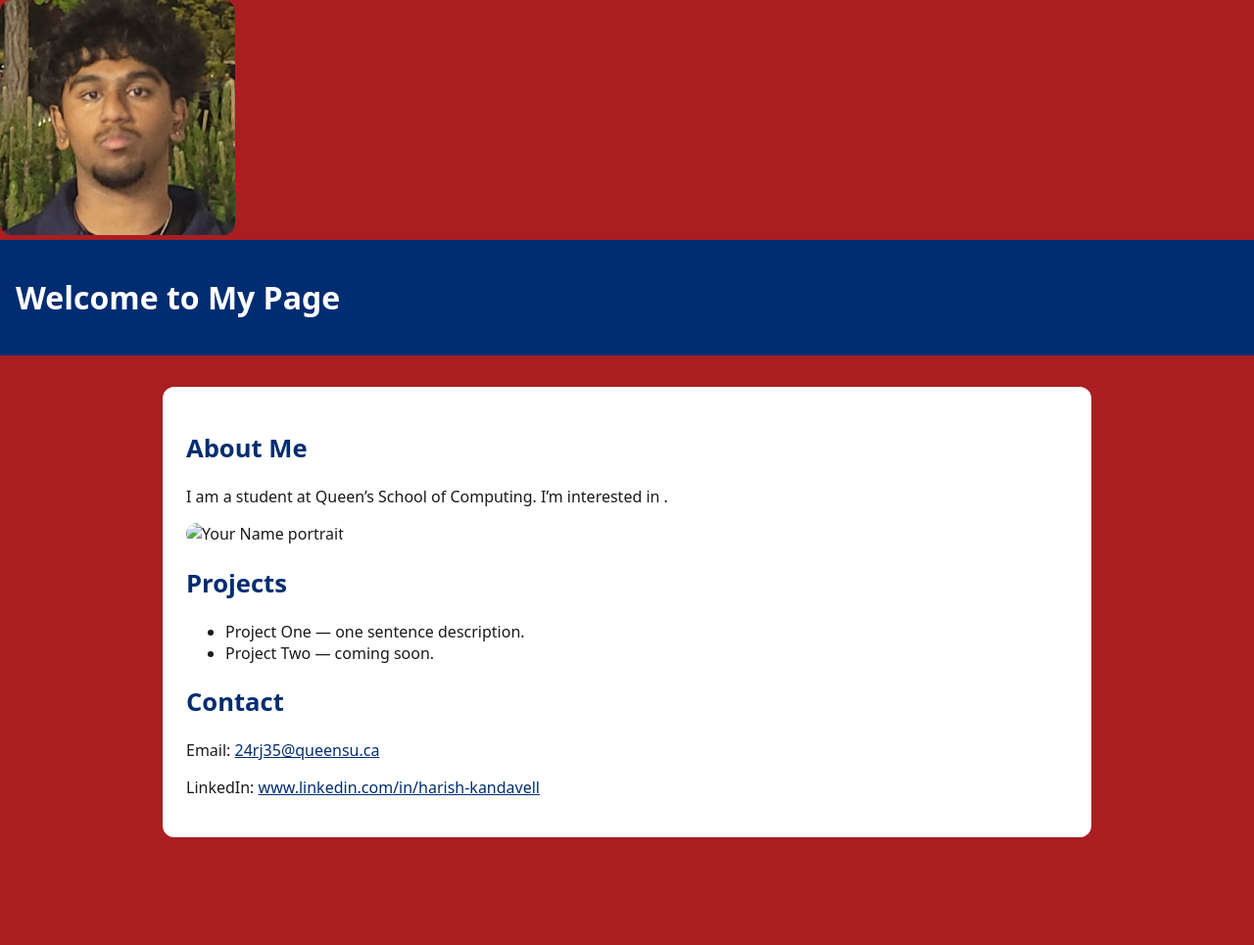
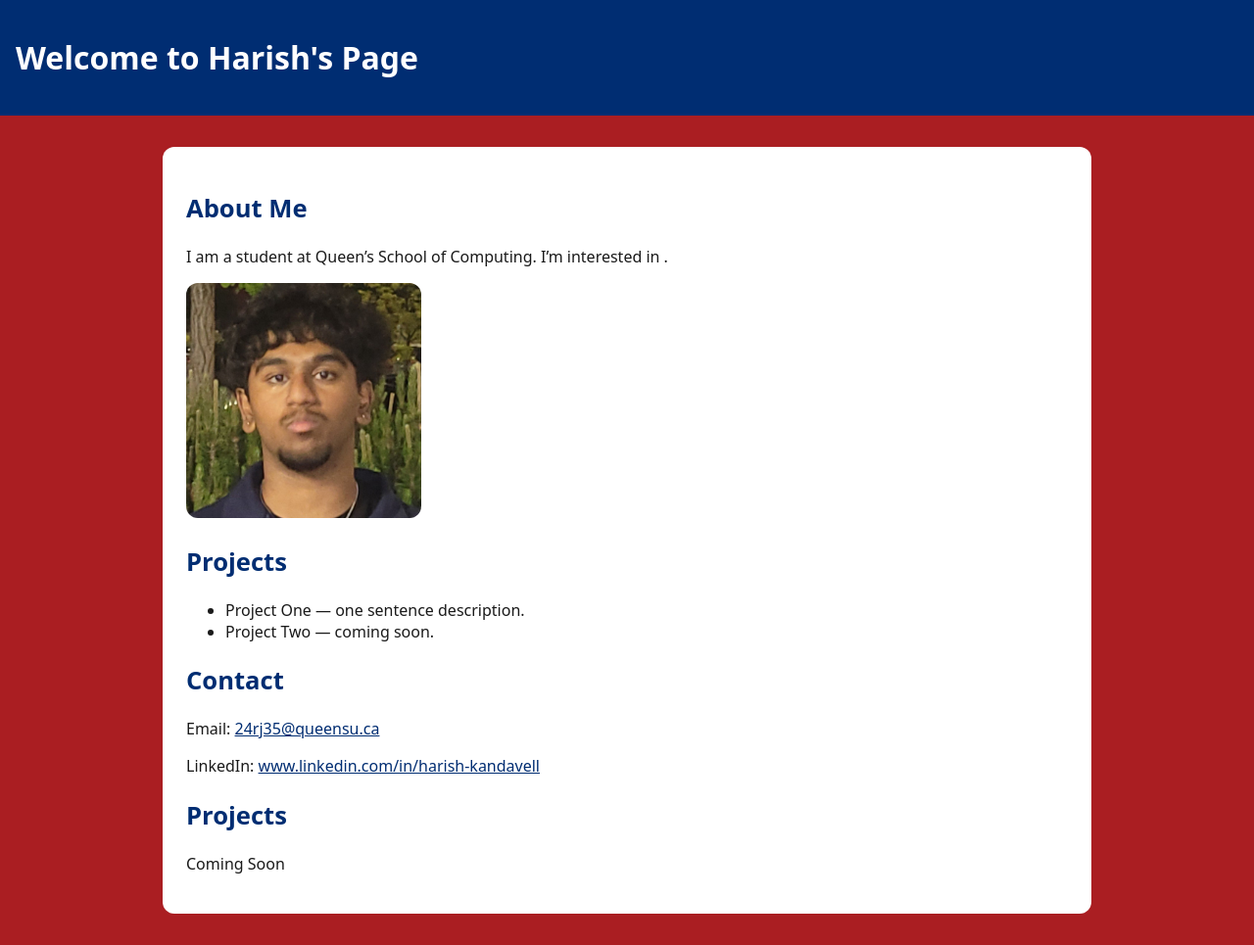
Before and after one commit to Harish-Kan/queens-student-page, a plain HTML site: page index.html in a window 1280 px wide. Shown: the whole page at 98% size. Before the commit the page ends 887 px from the top, so only its background shows below. Drawn offline with Linux system fonts and the light colour scheme.

Commit message:
Update index.html

```diff
--- a/index.html
+++ b/index.html
@@ -3,15 +3,14 @@
   <head>
     <meta charset="utf-8"/>
     <meta name="viewport" content="width=device-width, initial-scale=1"/>
-    <title>My Queen’s Student Page</title>
+    <title>Harish’s Student Page</title>
     <link rel="stylesheet" href="style.css"/> <!-- do not change this line -->
 
-    <img src="hairsh's pic.jpg" alt="Photo of Your Name" width="240" height="240" />
 
   </head>
   <body>
     <header>
-      <h1>Welcome to My Page</h1> <!-- change this heading to your name -->
+      <h1>Welcome to Harish's Page</h1> <!-- change this heading to your name -->
     </header>
 
     <main>
@@ -20,7 +19,7 @@
       <p>I am a student at Queen’s School of Computing. I’m interested in <!-- replace with interests -->.</p>
 
       <!-- ====== PHOTO (upload me.jpg to repo root, then update the src below) ====== -->
-      <img src="me.jpg" alt="Your Name portrait" width="240" height="240" />
+     <img src="hairsh's pic.jpg" alt="Photo of Your Name" width="240" height="240" />
 
       <!-- ====== PROJECTS/COURSES (add or rename items to courses instead of projects) ====== -->
       <h2>Projects</h2>
@@ -34,6 +33,9 @@
       <h2>Contact</h2>
       <p>Email: <a href="24rj35@queensu.ca">24rj35@queensu.ca</a></p>
       <p>LinkedIn: <a href="www.linkedin.com/in/harish-kandavell">www.linkedin.com/in/harish-kandavell</a></p>
+
+      <h2>Projects</h2>
+      <p>Coming Soon</p>
     </main>
   </body>
 </html>
```
